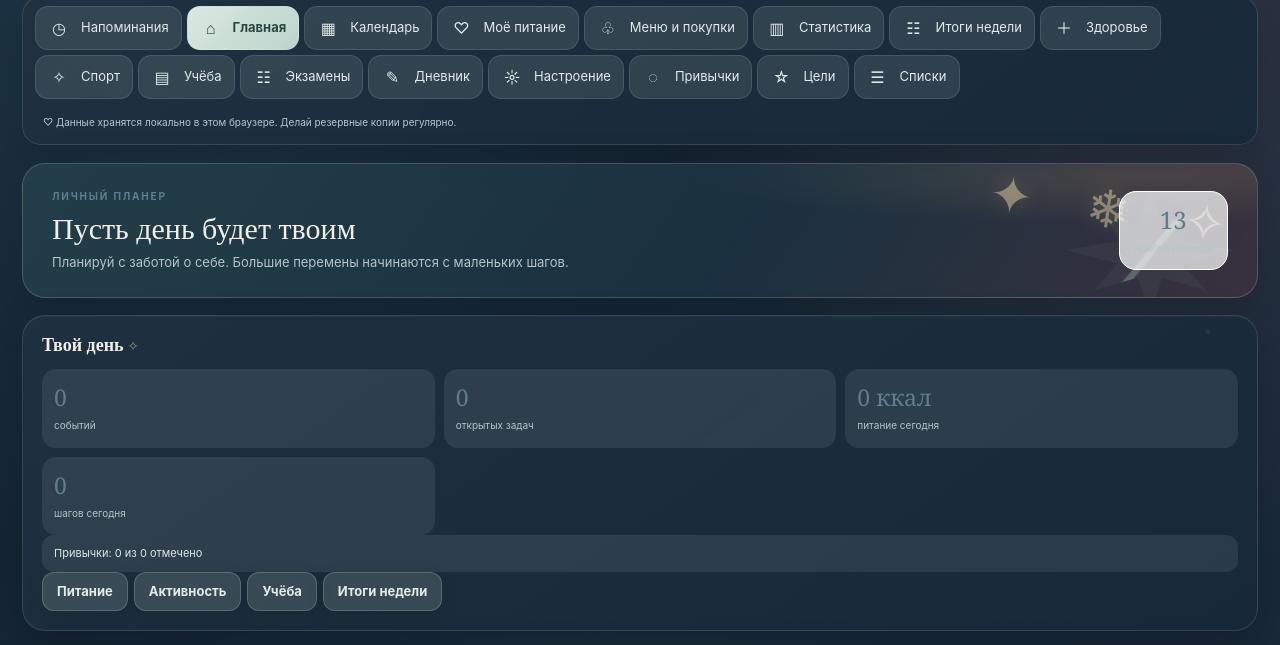
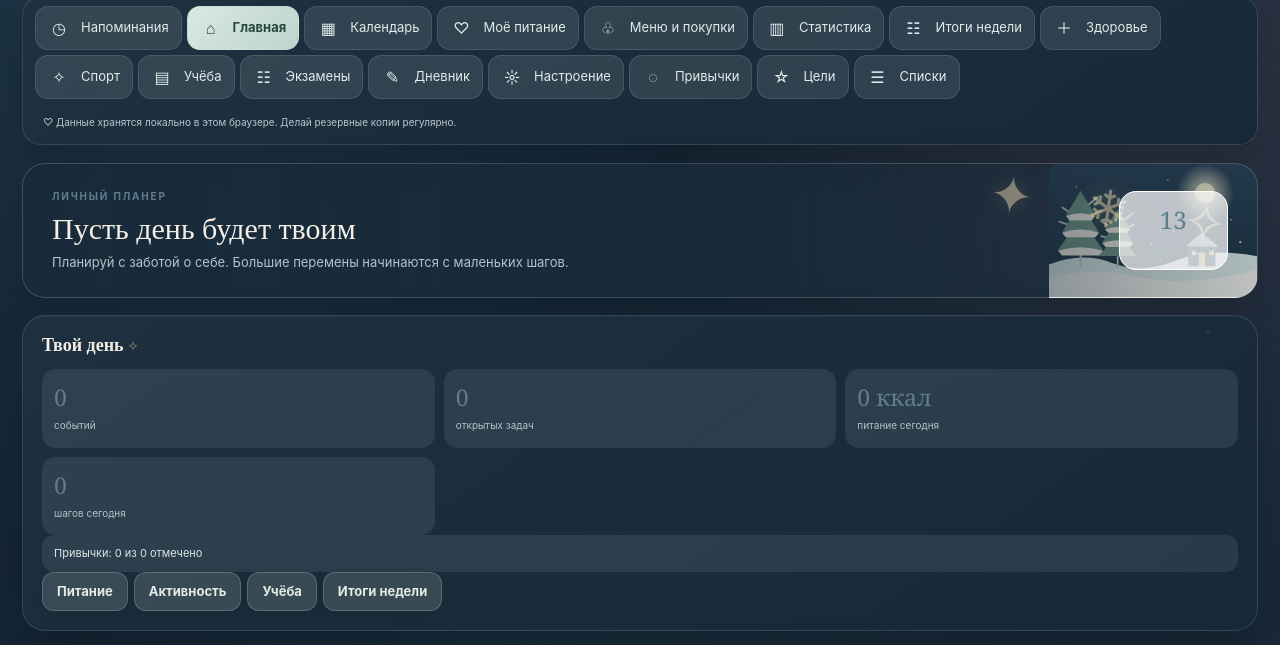
Before and after one commit to swk7mkh484-code/blueberry-planner, a plain HTML site: page index.html in a window 1280 px wide. Shown: the part 117-762 px from the top of the page. Drawn offline with Linux system fonts and the light colour scheme.

Commit message:
Add illustrated snowy Christmas night scene

```diff
--- a/index.html
+++ b/index.html
@@ -443,6 +443,13 @@ body[data-theme="winter"] .btn.soft{background:rgba(203,222,212,.16);color:#e2ec
  body[data-theme="winter"] .field input[type="date"]{font-size:13px}
 }
 
+
+body[data-theme="winter"] .hero{
+ background-image:linear-gradient(90deg,rgba(25,43,58,.97) 0%,rgba(25,43,58,.88) 52%,rgba(25,43,58,.24) 100%),url('./winter-scene.svg');
+ background-repeat:no-repeat;background-position:center,right center;background-size:cover,auto 100%;
+}
+body[data-theme="winter"] .hero:before{display:none}
+
 </style>
 </head>
 <body data-theme="winter">
```
Also changed, not shown: winter-scene.svg (added).
